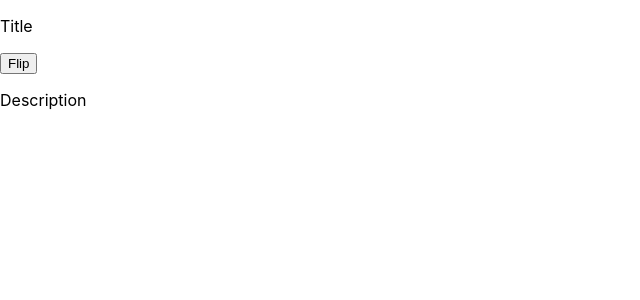
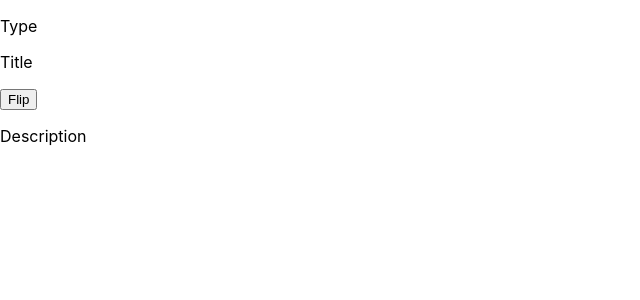
Before and after one commit to hhmmak/flashcard-js, a React (Create React App) app in the folder client/: page /1 in a window 1280 px wide. Shown: the top 300 px of the page, without its empty margins (0-640 px from the left). Built offline with nearby package versions, Linux system fonts and the light colour scheme.

Commit message:
add type

```diff
--- a/client/src/components/CardDetail.js
+++ b/client/src/components/CardDetail.js
@@ -3,6 +3,7 @@ import Button from "react-bootstrap/esm/Button";
 const CardDetail = () => {
   return (
     <div>
+      <p>Type</p>
       <p>Title</p>
       <Button>Flip</Button>
       <p>Description</p>
```
